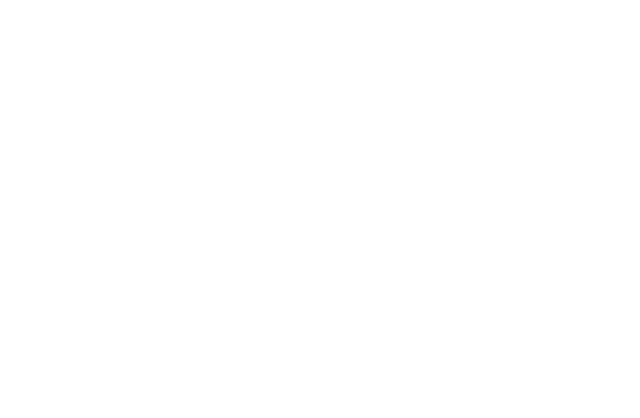
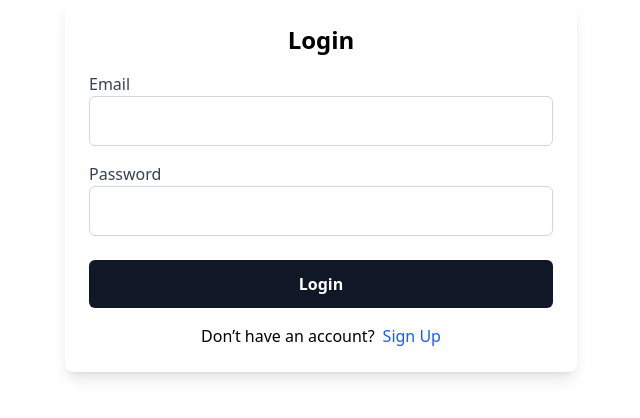
Before and after one commit to membae/hosi_client, a React (Vite) app: page / in a window 1280 px wide. Before the commit this address had no page. Shown: the top 418 px of the page, without its empty margins (319-959 px from the left). Built offline with nearby package versions, Linux system fonts and the light colour scheme; the HTML template or start-up script is replaced by a standard one.

Commit message:
welcoming corrently logged in user

```diff
--- a/src/App.jsx
+++ b/src/App.jsx
@@ -15,7 +15,7 @@
   return (
     <Routes>
       <Route path='/signup' element={<Signup/>}></Route>
-      <Route path='/login' element={<Login/>}></Route>
+      <Route path='/' element={<Login/>}></Route>
       <Route path='/manageUsers' element={<AdminLayout><ManageUsers/></AdminLayout>}></Route>
       <Route path='/managepatients' element={<AdminLayout><ManagePatients/></AdminLayout>}></Route>
       <Route path='/manageappointments' element={<AdminLayout><ManageAppointments/></AdminLayout>}></Route>
--- a/src/components/admin/Dashboard.jsx
+++ b/src/components/admin/Dashboard.jsx
@@ -15,6 +15,9 @@
   const [endDate, setEndDate] = useState('');
 
   const COLORS = ['#0088FE', '#00C49F', '#FFBB28', '#FF8042'];
+
+  // ===== Step 1: Get currently logged-in user from localStorage =====
+  const loggedInUser = JSON.parse(localStorage.getItem('user'));
 
   /* ================= FETCH DATA ================= */
   const fetchData = async () => {
@@ -113,7 +116,13 @@
 
   return (
     <div className="p-6">
-      <h1 className="text-2xl font-bold mb-6">Hospital Analytics Dashboard</h1>
+      {/* ===== Welcome Note ===== */}
+      <h1 className="text-2xl font-bold mb-2">
+        Welcome{loggedInUser ? `, ${loggedInUser.last_name}` : ''} 👋
+      </h1>
+      <p className="text-gray-600 mb-6">
+        Here’s an overview of hospital performance and analytics
+      </p>
 
       {/* ===== Date Range Filter ===== */}
       <div className="flex gap-4 mb-6">
```
